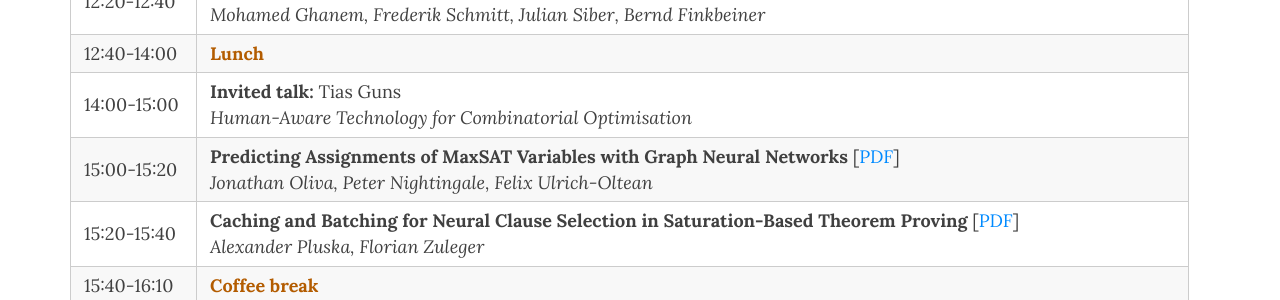
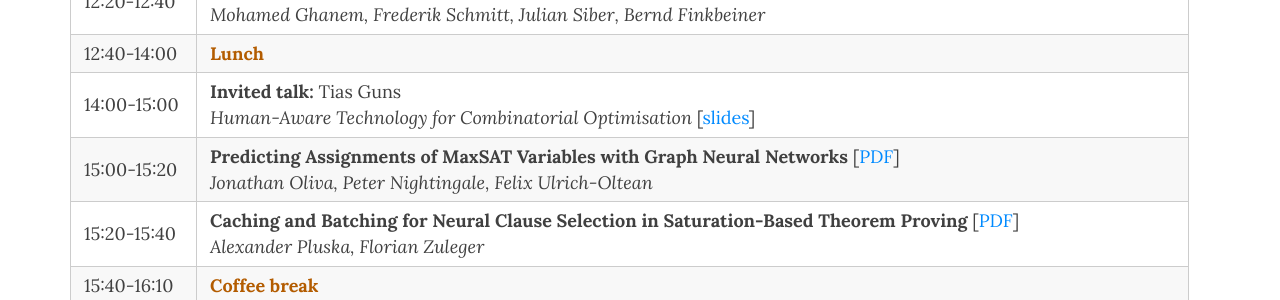
Before and after one commit to ml4sp/ml4sp.github.io, a Jekyll site: the page built from index.md, in a window 1280 px wide and 900 px high, scrolled down 3618 px. Shown: the part 154-454 px from the top of the window. Built offline with Jekyll 4.4.1, drawn with Linux system fonts in a browser that asks for light colours; nearby versions of some CDN libraries.

Commit message:
add Tias slides

```diff
--- a/index.md
+++ b/index.md
@@ -196,7 +196,7 @@ We'll highlight recent work in decision-focussed ML training over combinatorial
 | 12:00-12:20 | **Do LLMs Scale on Inductive Proofs? A Controlled Study of Elementary Arithmetical Proofs** [[PDF]({{ site.baseurl }}/papers/2026/paper11.pdf)]<br>*Risako Ando, Koji Mineshima, Mitsuhiro Okada* |
 | 12:20-12:40 | **Learning Better Representations From Less Data For Propositional Satisfiability** [[PDF]({{ site.baseurl }}/papers/2026/paper5.pdf)]<br>*Mohamed Ghanem, Frederik Schmitt, Julian Siber, Bernd Finkbeiner* |
 | 12:40-14:00 | <span style="color:#b35c00;">**Lunch**</span> |
-| 14:00-15:00 | **Invited talk:** Tias Guns<br>*Human-Aware Technology for Combinatorial Optimisation* |
+| 14:00-15:00 | **Invited talk:** Tias Guns<br>*Human-Aware Technology for Combinatorial Optimisation* [[slides]({{ site.baseurl }}/slides/2026/tias_chatopt_learning.pdf)] |
 | 15:00-15:20 | **Predicting Assignments of MaxSAT Variables with Graph Neural Networks** [[PDF]({{ site.baseurl }}/papers/2026/paper3.pdf)]<br>*Jonathan Oliva, Peter Nightingale, Felix Ulrich-Oltean* |
 | 15:20-15:40 | **Caching and Batching for Neural Clause Selection in Saturation-Based Theorem Proving** [[PDF]({{ site.baseurl }}/papers/2026/paper9.pdf)]<br>*Alexander Pluska, Florian Zuleger* |
 | 15:40-16:10 | <span style="color:#b35c00;">**Coffee break**</span> |
```
Also changed, not shown: 1 other file.
